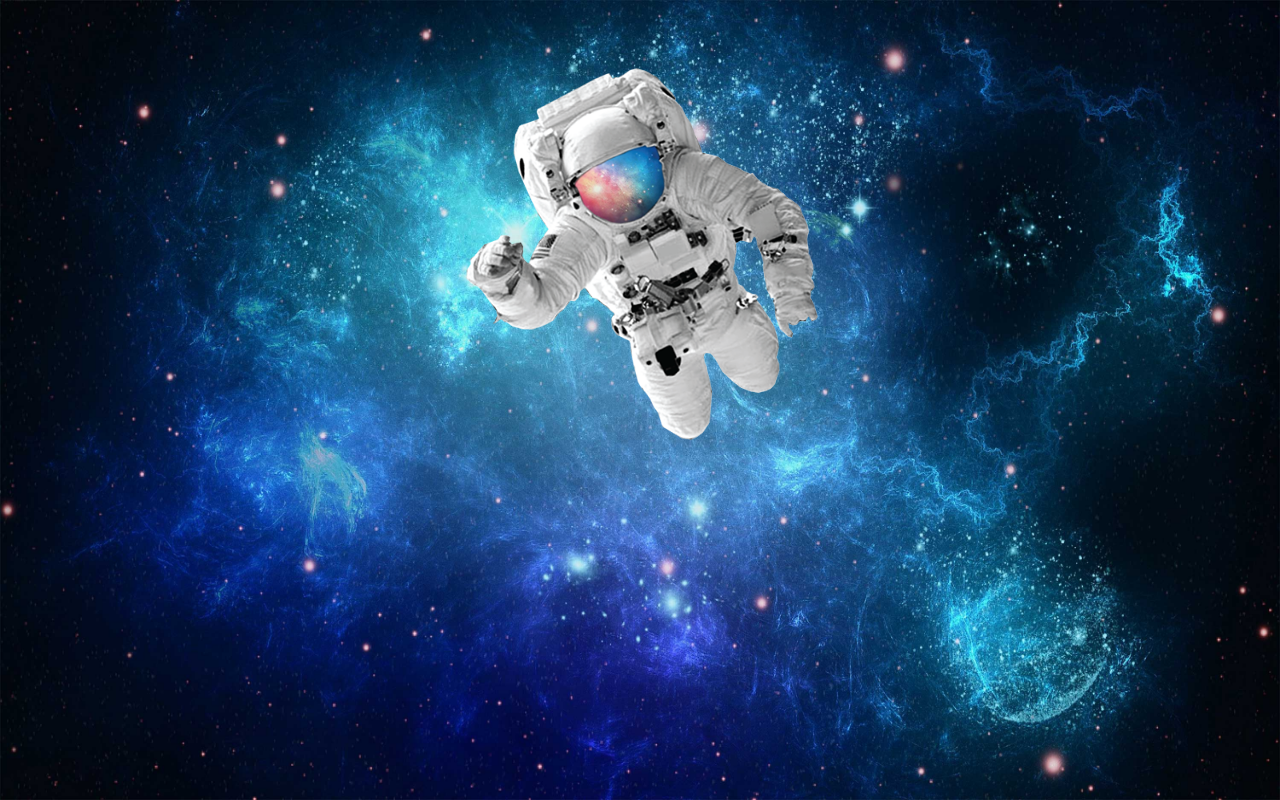
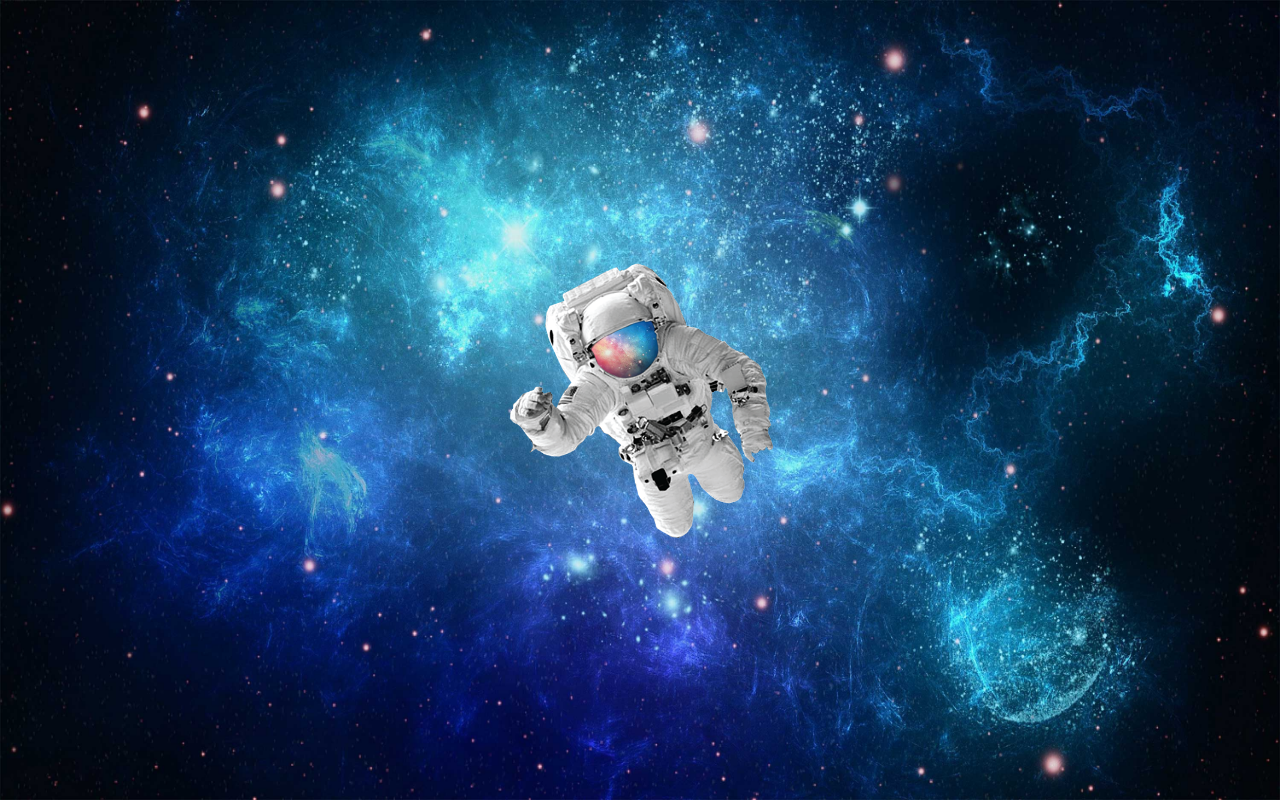
Before and after one commit to hectorsalg/html-css, a plain HTML site: page desafios/d011/index.html in a window 1280 px wide. Drawn offline with Linux system fonts and the light colour scheme.

Commit message:
Update d011

```diff
--- a/desafios/d011/index.html
+++ b/desafios/d011/index.html
@@ -10,22 +10,37 @@
             margin: 0px;
             padding: 0px;
         }
-        .fundo{
-            width: 100%;
-            height: 100%;
+        #container{
+            background-color: black;
+            background-image: url('imagens/espaco.jpg');
+            background-size: 100% 100%;
+
+            position: relative;
+
+            height: 100vh;
+        }
+
+        #astronauta{
+            background-image: url('imagens/astronauta.png');
+            background-repeat: no-repeat;
+            background-size: 100% 100%;
+
             position: absolute;
-        }
-        .astro{
-            display: block;
-            margin: auto;
-            padding-top: 50px;
-            width: 400px;
-            position: relative;
+            top: 50%;
+            left: 50%;
+            transform: translate(-50%, -50%);
+
+            height: 300px;
+            width: 300px;
         }
     </style>
 </head>
 <body>
-    <img class="fundo" src="imagens/espaco.jpg" alt="Espaço">
-    <img class="astro" src="imagens/astronauta.png" alt="Astronauta">
+
+    <section id="container">
+        <article id="astronauta">
+
+        </article>
+    </section>
 </body>
 </html>
```
